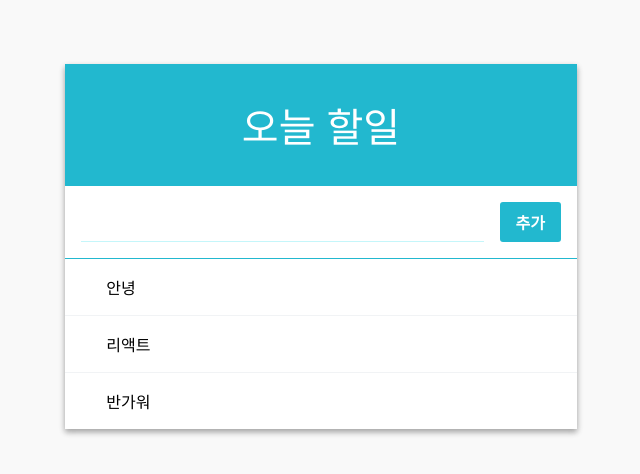
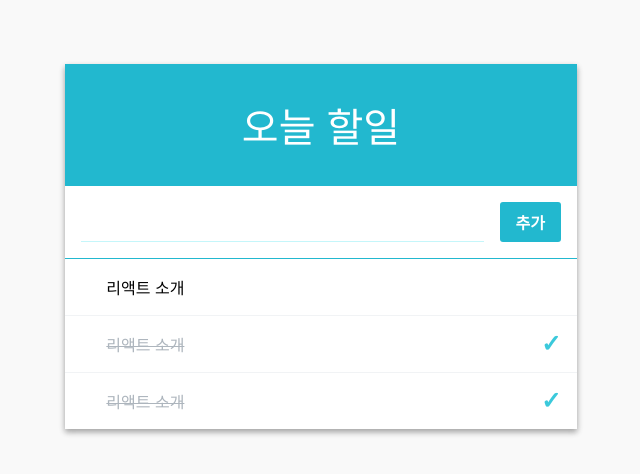
Before and after one commit to jeonjongyeong/react_todolist, a React (Create React App) app: page / in a window 1280 px wide. Shown: the top 474 px of the page, without its empty margins (319-959 px from the left). Built offline with nearby package versions, Linux system fonts and the light colour scheme.

Commit message:
TodoItemList 에서 배열을 TodoItem 컴포넌트 배열로 변환하기

```diff
--- a/src/App.js
+++ b/src/App.js
@@ -11,7 +11,7 @@ class App extends Component {
     todos: [
       { id: 0, text: "리액트 소개", checked: false },
       { id: 1, text: "리액트 소개", checked: true },
-      { id: 2, text: "리액트 소개", checked: false },
+      { id: 2, text: "리액트 소개", checked: true },
     ],
   };
 
@@ -40,7 +40,7 @@ class App extends Component {
   };
 
   render() {
-    const { input } = this.state;
+    const { input, todos } = this.state;
     const { handleChange, handleCreate, handleKeyPress } = this;
     return (
       <TodoListTemplate
@@ -53,7 +53,7 @@ class App extends Component {
           />
         }
       >
-        <TodoItemList />
+        <TodoItemList todos={todos} />
       </TodoListTemplate>
     );
   }
--- a/src/components/TodoItem.js
+++ b/src/components/TodoItem.js
@@ -16,10 +16,10 @@ class TodoItem extends Component {
         >
           &times;
         </div>
-        <div className="{`todo-text ${checked && 'checked'}`}">
+        <div className={`todo-text ${checked && "checked"}`}>
           <div>{text}</div>
         </div>
-        {checked && <div className="check-mark">/</div>}
+        {checked && <div className="check-mark">✓</div>}
       </div>
     );
   }
--- a/src/components/TodoItemList.js
+++ b/src/components/TodoItemList.js
@@ -5,13 +5,18 @@ class TodoItemList extends Component {
   render() {
     const { todos, onToggle, onRemove } = this.props;
 
-    return (
-      <div>
-        <TodoItem text="안녕" />
-        <TodoItem text="리액트" />
-        <TodoItem text="반가워" />
-      </div>
-    );
+    const todoList = todos.map(({ id, text, checked }) => (
+      <TodoItem
+        id={id}
+        text={text}
+        checked={checked}
+        onToggle={onToggle}
+        onRemove={onRemove}
+        key={id}
+      />
+    ));
+
+    return <div>{todoList}</div>;
   }
 }
 
```
